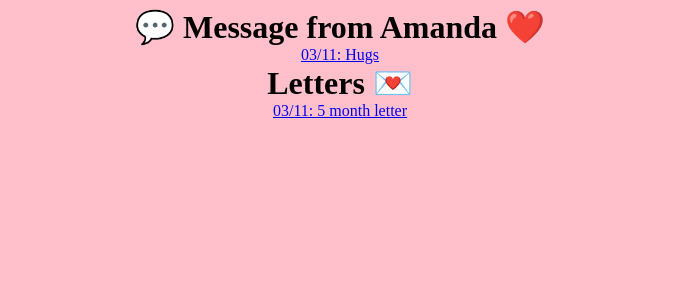
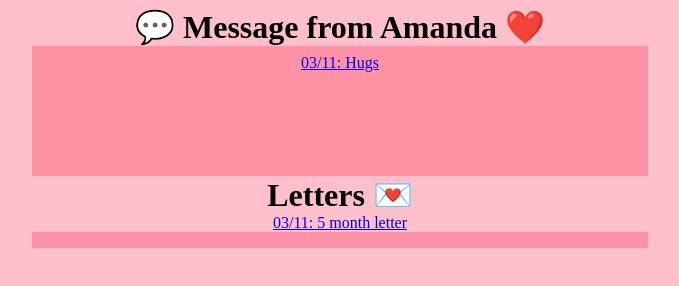
Before and after one commit to amandawangg/Message, a plain HTML site: page index.html in a window 1280 px wide. Shown: the whole page, without its empty margins (300-979 px from the left). Drawn offline with Linux system fonts and the light colour scheme.

Commit message:
editing landing page

```diff
--- a/index.html
+++ b/index.html
@@ -10,6 +10,13 @@
       h1, p {
         margin: 0 auto;
         max-width: 600px;
+      }
+      p {
+        margin: 0 auto;
+        max-width: 600px;
+
+        padding: 8px;
+        background-color: #FF92A5;
       }
     </style>
   </head>
```
